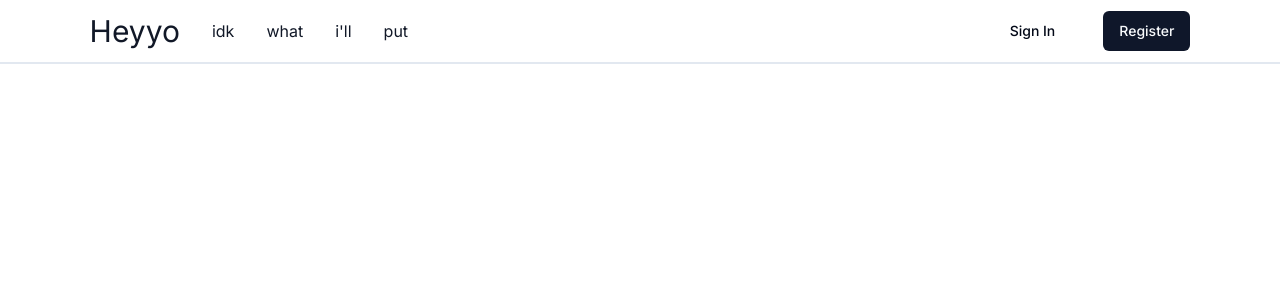
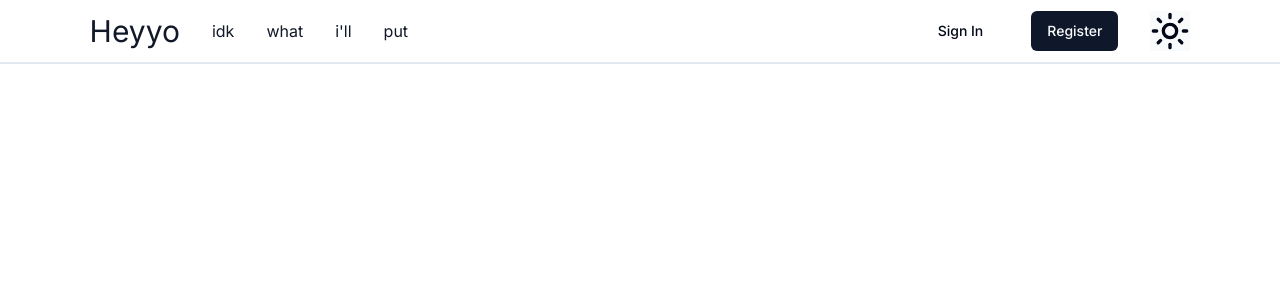
Before and after one commit to JusJira/10days-project-2023, a Next.js app: page / in a window 1280 px wide. Shown: the top 300 px of the page. Built offline with nearby package versions, Linux system fonts and the light colour scheme.

Commit message:
add dark mode button and dark mode background
consider merge this branch with the other if this viable

```diff
--- a/app/page.tsx
+++ b/app/page.tsx
@@ -1,9 +1,17 @@
 import Navbar from '@/components/Navbar'
+import { ThemeProvider } from '@/components/Theme-provider'
 
 export default function Home() {
   return (
-    <>
+    <main>
+      <ThemeProvider
+            attribute="class"
+            defaultTheme="system"
+            enableSystem
+            disableTransitionOnChange>
       <Navbar />
-    </>
+
+      </ThemeProvider>
+    </main>
   )
 }
--- a/components/Navbar.tsx
+++ b/components/Navbar.tsx
@@ -1,6 +1,7 @@
 import Link from 'next/link';
 import React from 'react'
 import { Button } from './ui/button';
+import { ModeToggle } from './ui/dark-mode-toggle';
 
 const Navbar = () => {
 
@@ -24,17 +25,17 @@ const Navbar = () => {
   ];
 
   return (
-    <div className="">
-        <nav className="sticky top-0 flex items-center justify-between h-16 max-w-screen p-6 px-[5vw] lg:px-[7vw] border-b-2 border-x-[100%]">
+    <div className="transition-all duration-1000">
+        <nav className="sticky top-0 flex items-center justify-between h-16 max-w-screen p-6 px-[5vw] lg:px-[7vw] border-b-2 border-x-[100%] dark:bg-slate-900">
           {/* Logo */}
-          <h1 className="text-3xl text-gray-900">Heyyo</h1>
+          <h1 className="text-3xl text-gray-900 dark:text-gray-100">Heyyo</h1>
 
           {/* Desktop Navigation */}
           <ul className="pl-8 list-none sm:flex hidden items-center flex-1 space-x-8">
             {navLinks.map((nav, index) => (
               <li
                 key={index}
-                className="text-gray-900"
+                className="text-gray-900 dark:text-gray-100 "
               >
                 <Link href={`${nav.link}`}>{nav.label}</Link>
               </li>
@@ -45,7 +46,10 @@ const Navbar = () => {
           <div className="flex space-x-8">
             <Button variant="ghost">Sign In</Button>
             <Button>Register</Button>
+            <ModeToggle />
+
           </div>
+
 
 
 
--- /dev/null
+++ b/components/Theme-provider.tsx
@@ -0,0 +1,9 @@
+"use client"
+
+import * as React from "react"
+import { ThemeProvider as NextThemesProvider } from "next-themes"
+import { type ThemeProviderProps } from "next-themes/dist/types"
+
+export function ThemeProvider({ children, ...props }: ThemeProviderProps) {
+  return <NextThemesProvider {...props}>{children}</NextThemesProvider>
+}
--- /dev/null
+++ b/components/ui/dark-mode-toggle.tsx
@@ -0,0 +1,22 @@
+"use client"
+
+import * as React from "react"
+import { Moon, Sun } from "lucide-react"
+import { useTheme } from "next-themes"
+
+export function ModeToggle() {
+  const { setTheme } = useTheme()
+
+
+
+
+  return (<>
+    <button className="bg-primary-foreground scale-100 dark:scale-0 transition-all duration-1000 block dark:hidden " onClick = {()=> {setTheme('dark')}}>
+    <Sun className="h-10 w-10 rotate-0 scale-100  dark:-rotate-90 " />
+    </button>
+    <button className="bg-primary-foreground scale-0 dark:scale-100 transition-all duration-1000 hidden dark:block " onClick = {()=> {setTheme('light')}}>
+    <Moon className="h-10 w-10 rotate-90 scale-0  dark:rotate-0 dark:scale-100 " />
+    </button>
+    </>
+  )
+}
--- a/package.json
+++ b/package.json
@@ -17,6 +17,7 @@
     "lucide-react": "^0.288.0",
     "next": "13.5.6",
     "next-auth": "^4.24.3",
+    "next-themes": "^0.2.1",
     "react": "^18",
     "react-dom": "^18",
     "tailwind-merge": "^1.14.0",
```
Also changed, not shown: 2 other files (tests, documents, lock files or other folders).
